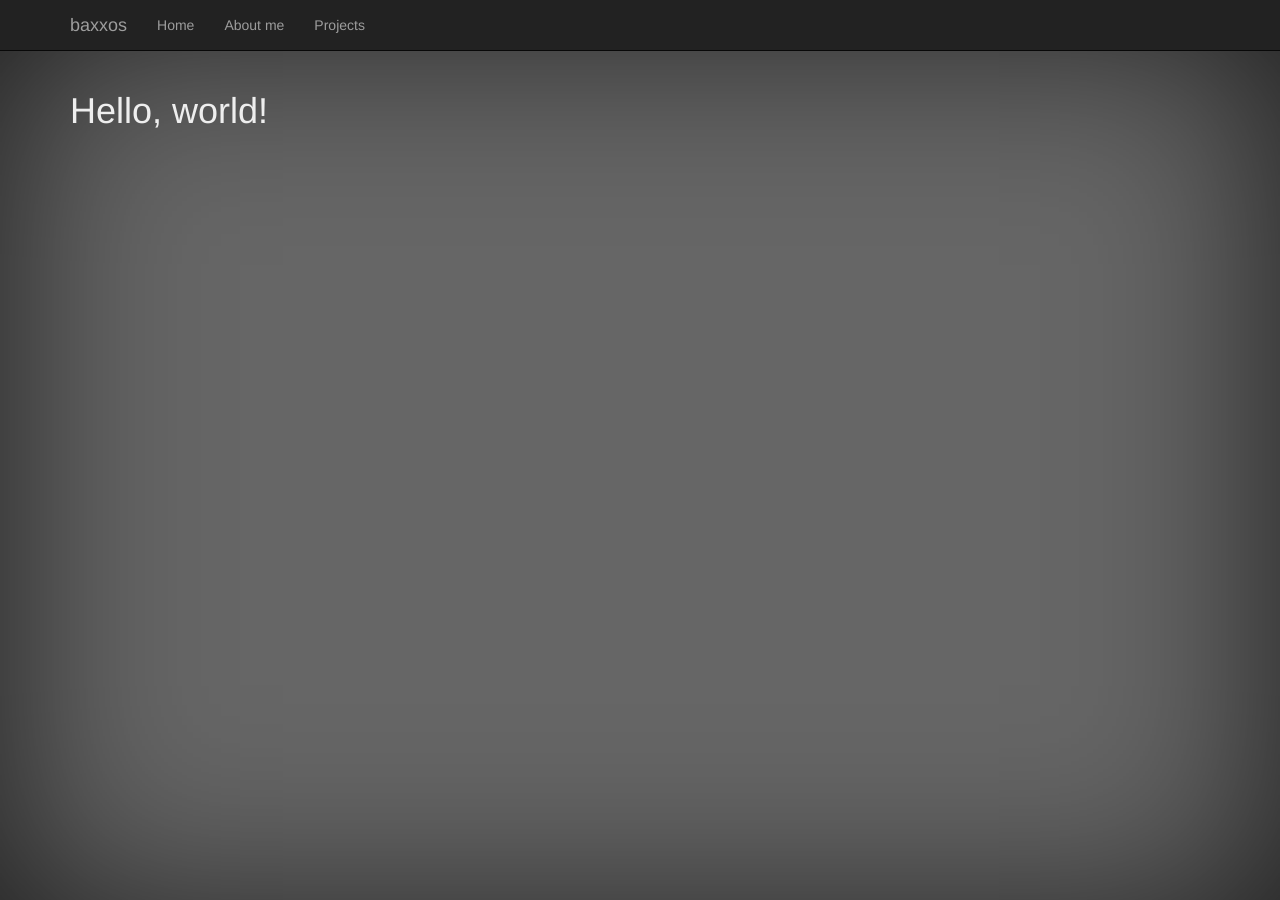
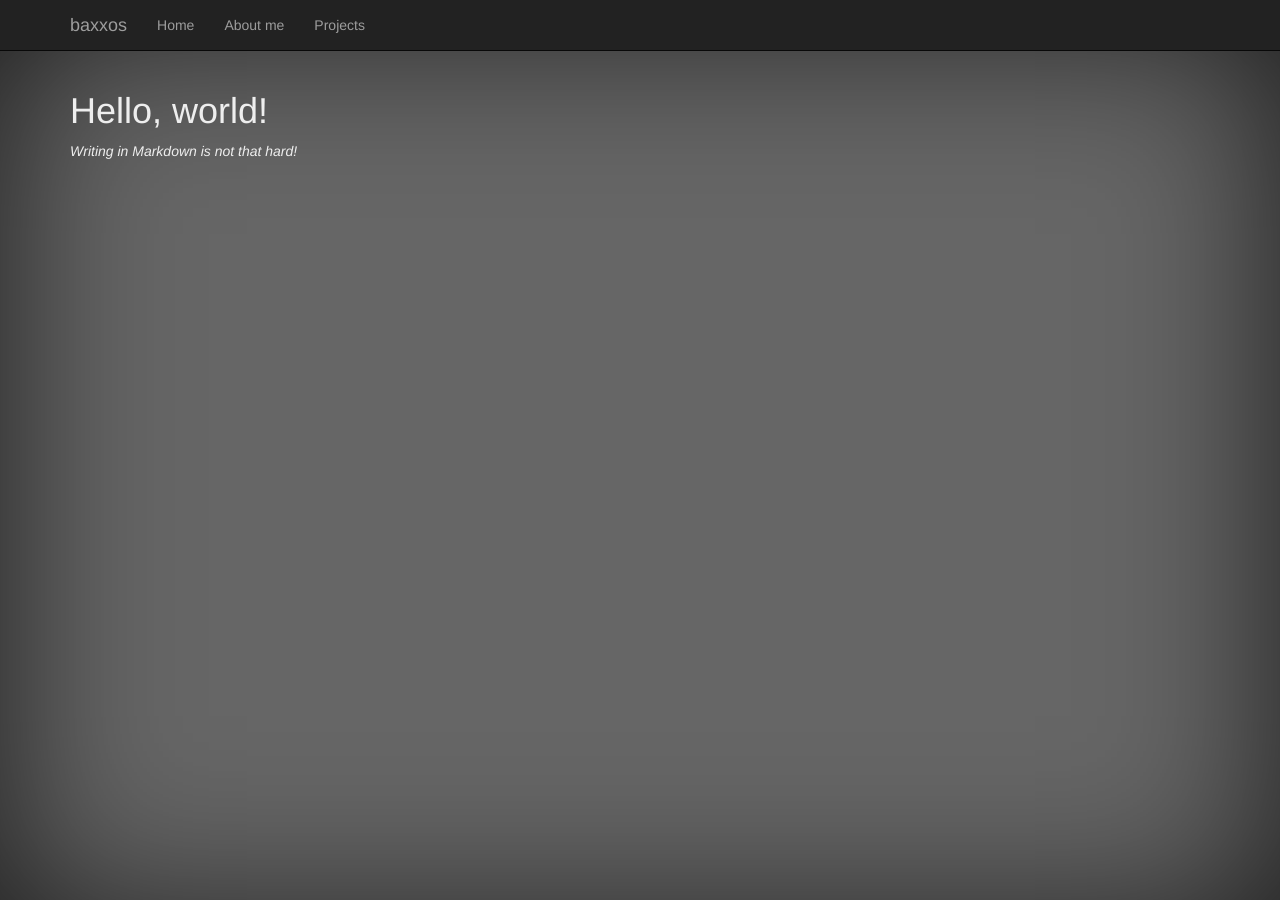
Before and after one commit to baxxos/baxxos.github.io, a Jekyll site: the page built from index.md, in a window 1280 px wide. Built offline with Jekyll 4.4.1, drawn with Linux system fonts in a browser that asks for light colours.

Commit message:
Initial markdown commit

```diff
--- a/_layouts/default.html
+++ b/_layouts/default.html
@@ -1,3 +1,4 @@
+<!DOCTYPE html>
 <html>
 <head>
 	<title>{{ page.title }}</title>
@@ -29,7 +30,12 @@
 	</nav>
 
 	<div class="container" id="site_content">
-		{{ content }}
+		<div class="row">
+			<div class="col-md-12">
+				<h1>Hello, world!</h1>
+				{{ content }}
+			</div>
+		</div>
 	</div>
 
 	<script src="https://maxcdn.bootstrapcdn.com/bootstrap/3.3.7/js/bootstrap.min.js" integrity="sha384-Tc5IQib027qvyjSMfHjOMaLkfuWVxZxUPnCJA7l2mCWNIpG9mGCD8wGNIcPD7Txa" crossorigin="anonymous"></script>
--- a/_sass/default.scss
+++ b/_sass/default.scss
@@ -1,8 +1,12 @@
+html {
+	height: 100%;
+}
+
 body {
 	background-color: #666;
 	width: 100%;
-	height: 100%;
-	box-shadow: inset 0px 25px 200px 0px rgba(0,0,0,0.75);
+	min-height: 100%;
+	box-shadow: inset 0px 25px 175px 0px rgba(0,0,0,0.75);
 
 	#site_content {
 		color: #eee
--- a/index.html
+++ /dev/null
@@ -1,9 +0,0 @@
----
-layout: default
-title: Personal website
----
-<div class="row">
-	<div class="col-md-12">
-		<h1> Hello, world! </h1>
-	</div>
-</div>
--- /dev/null
+++ b/index.md
@@ -0,0 +1,5 @@
+---
+layout: default
+title: Personal website
+---
+_Writing in Markdown is not that hard!_
```
